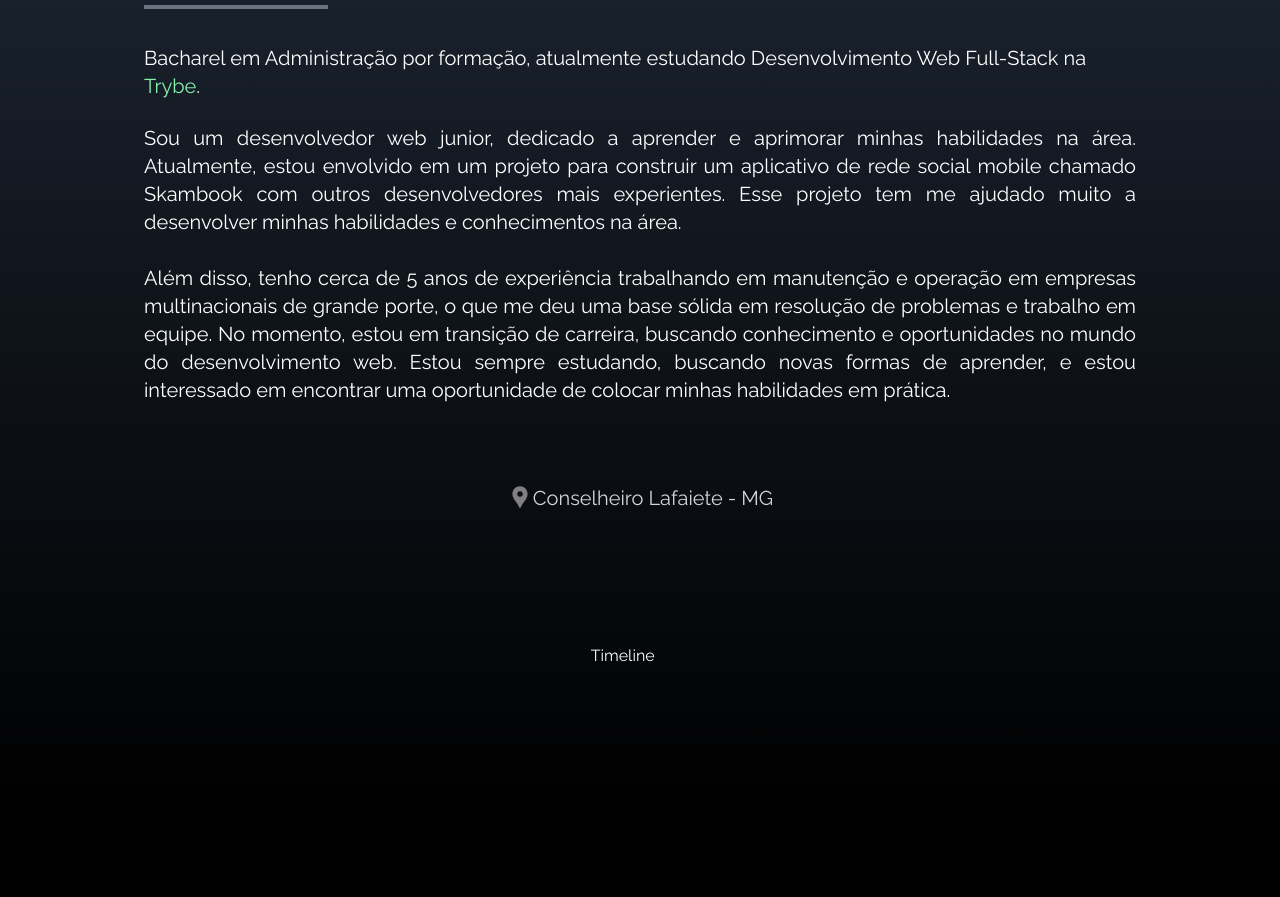
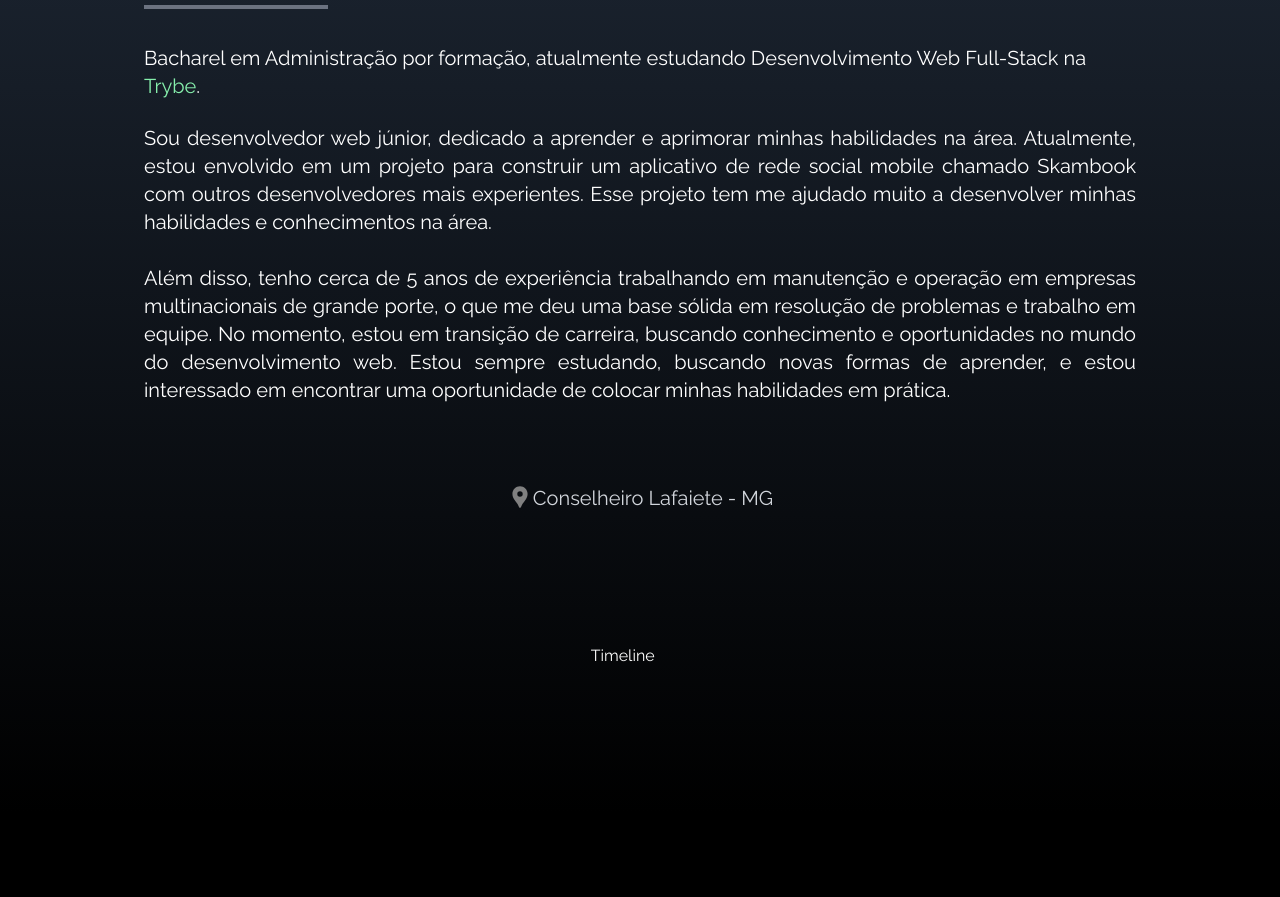
Before and after one commit to Rafael-Souza-97/portfolio, a React (Create React App) app: page / in a window 1280 px wide. Shown: the part 1326-2223 px from the top of the page. Built offline with nearby package versions, Linux system fonts and the light colour scheme; the HTML template or start-up script is replaced by a standard one.

Commit message:
fix: Erros de Português

```diff
--- a/src/components/About.jsx
+++ b/src/components/About.jsx
@@ -23,7 +23,7 @@ const About = () => {
         <br />
 
         <p className="text-xl text-justify">
-          Sou um desenvolvedor web junior, dedicado a aprender e aprimorar minhas habilidades na área. Atualmente, estou envolvido em um projeto para construir um aplicativo de rede social mobile chamado Skambook com outros desenvolvedores mais experientes. Esse projeto tem me ajudado muito a desenvolver minhas habilidades e conhecimentos na área.
+          Sou desenvolvedor web júnior, dedicado a aprender e aprimorar minhas habilidades na área. Atualmente, estou envolvido em um projeto para construir um aplicativo de rede social mobile chamado Skambook com outros desenvolvedores mais experientes. Esse projeto tem me ajudado muito a desenvolver minhas habilidades e conhecimentos na área.
         </p>
 
         <p className="text-xl mt-7 text-justify">
```
